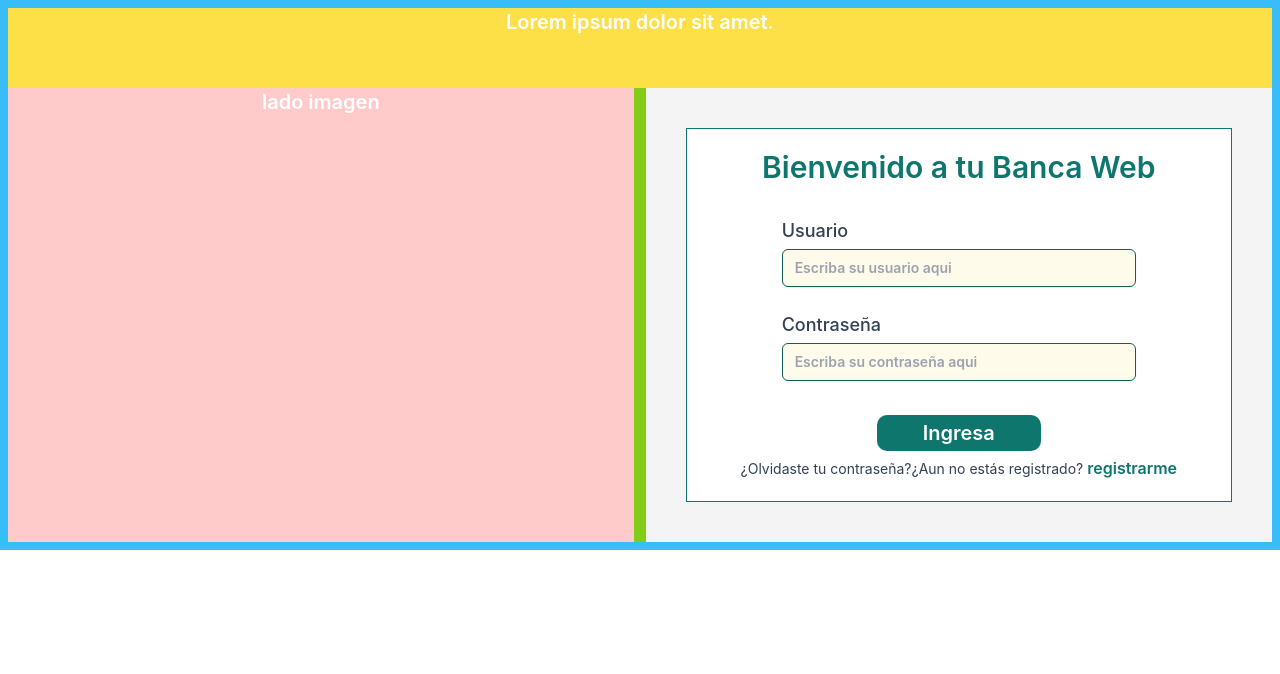
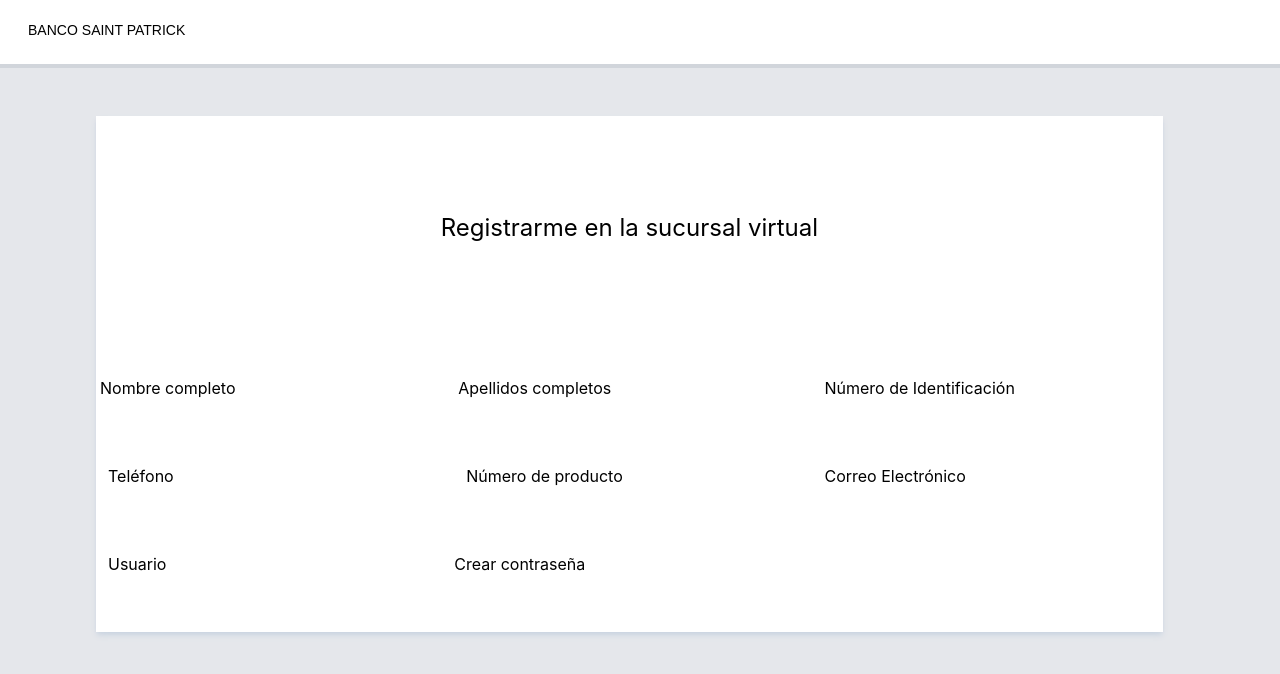
Before and after one commit to bank-saint-patrick/saint-patrick-bank-frontend, a React (Create React App) app: page /register in a window 1280 px wide. Shown: the top 674 px of the page. Built offline with nearby package versions, Linux system fonts and the light colour scheme.

Commit message:
Unificado de ramas

```diff
--- a/package.json
+++ b/package.json
@@ -12,6 +12,7 @@
     "@types/react-dom": "^17.0.13",
     "react": "^17.0.2",
     "react-dom": "^17.0.2",
+    "react-router-dom": "^6.2.2",
     "react-scripts": "5.0.0",
     "web-vitals": "^2.1.4"
   },
--- a/src/App.css
+++ b/src/App.css
@@ -1,6 +1,4 @@
-.App {
-  text-align: center;
-}
+/* start david */
 
 .App-logo {
   height: 40vmin;
@@ -36,3 +34,23 @@
     transform: rotate(360deg);
   }
 }
+/* end david */
+
+/* start brando */
+.App {
+  text-align: center;
+}
+
+#app-logo {
+  margin-left: 3pt;
+}
+
+.brand {
+  font-family: "Hind Vadodara", sans-serif;
+  margin-left: -45px;
+}
+
+#register_brand {
+  font-family: "Hind Vadodara", sans-serif;
+}
+/* end brando */
--- a/src/App.jsx
+++ b/src/App.jsx
@@ -1,16 +1,16 @@
-import './App.css';
-import {Login} from './components/Login/Login';
-
+import "./App.css";
+import { BrowserRouter, Routes, Route } from "react-router-dom";
+import { Login } from "./components/Login/Login";
+import { Register } from "./components/Register/Register";
 
 function App() {
   return (
-    <div >
-      <Login/>
-
-
-
-
-    </div>
+    <BrowserRouter>
+      <Routes>
+        <Route path="/" element={<Login />} />
+        <Route path="/register" element={<Register />} />
+      </Routes>
+    </BrowserRouter>
   );
 }
 
--- a/src/components/Register/Register.jsx
+++ b/src/components/Register/Register.jsx
@@ -1,12 +1,12 @@
 import React from "react";
-import logo from "../presets/logo.jpeg";
+// import logo from "../presets/logo.jpeg";
 // import "./login.css";
 
 // Crear un objeto json con usuarios ficticios
 
 // Crear una functión para hacer el registro ficticio
 
-export const Registro = () => {
+export const Register = () => {
   // llamaar a la función del registro
 
   return (
@@ -17,7 +17,7 @@ export const Registro = () => {
             <span className="text-custom-st-patrick-yw py-1">BANCO</span>
             <span className="text-custom-st-patrick-gn ml-1 mr-2 py-1">SAINT PATRICK</span>
             <a href="/login" className="ml-1">
-              <img src={logo} alt="logo no encontrado" width="27em" className="pb-1" id="app-logo" />
+              {/* <img src={logo} alt="logo no encontrado" width="27em" className="pb-1" id="app-logo" /> */}
             </a>
           </div>
         </div>
```
Also changed, not shown: 1 other file (tests, documents, lock files or other folders).
